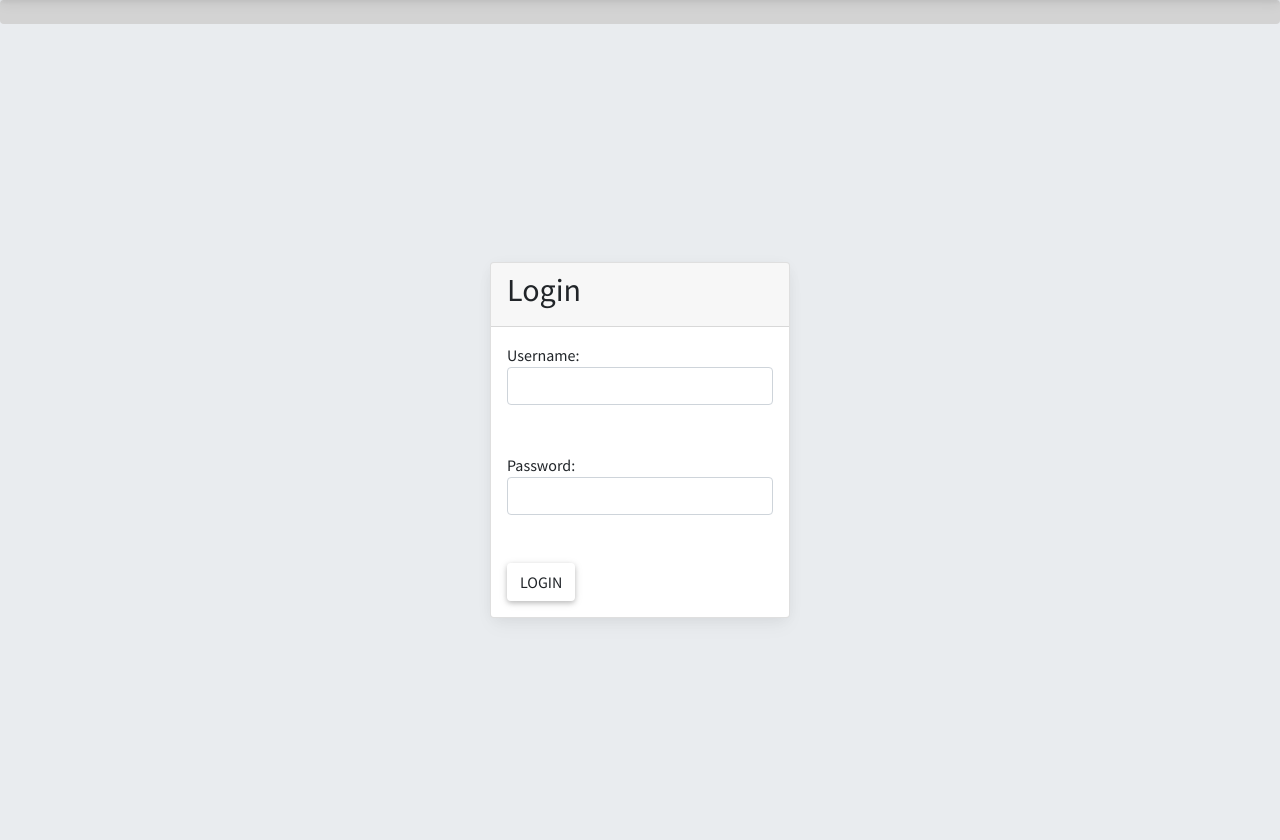
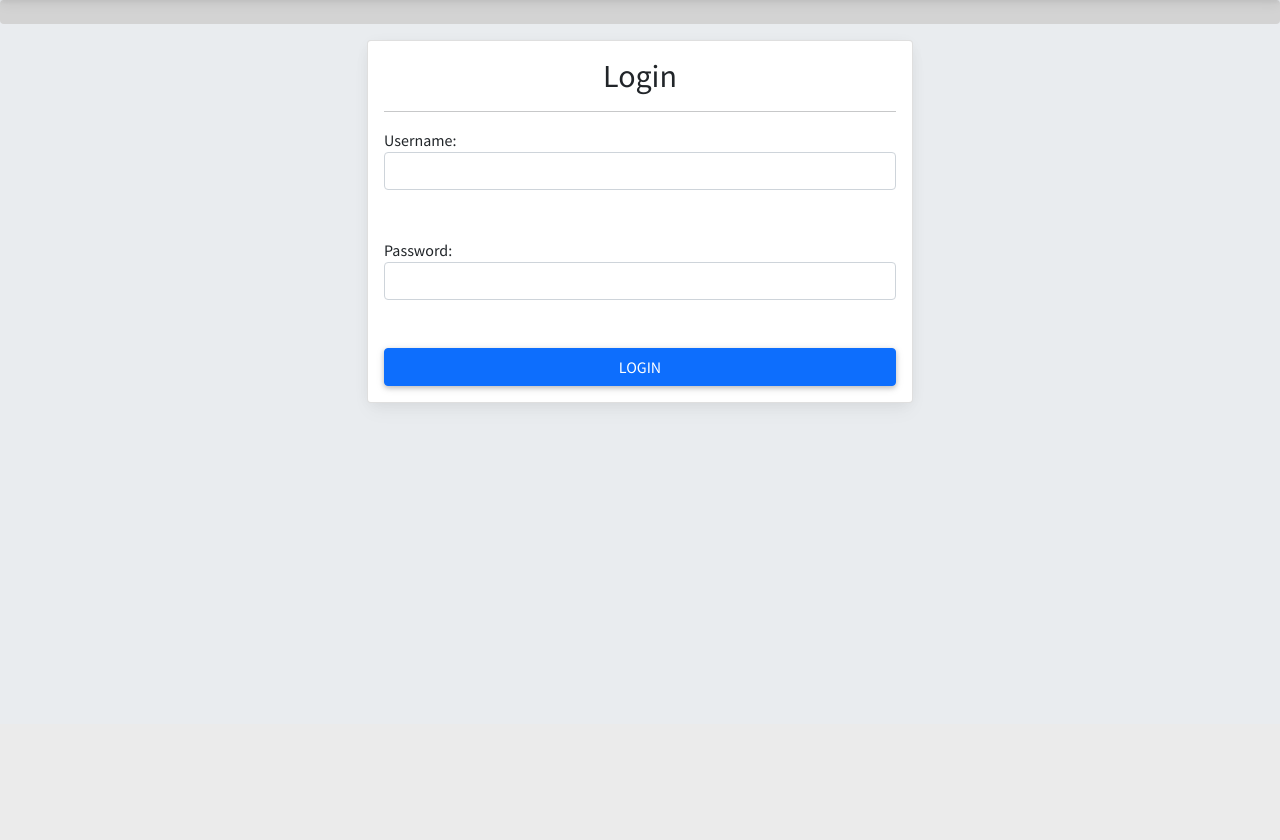
Before and after one commit to mattronix/opentak-onboarding-portal, a Flask app: page /login in a window 1280 px wide. Shown: the part 76-916 px from the top of the page. After the commit the page ends 482 px from the top, so only its background shows below. Run offline with Flask 3, Linux system fonts and the light colour scheme; parts of the project's set-up code (start-up, migrations or seed data) failed here and were passed over; some libraries are stand-ins or nearby versions.

Commit message:
better login

```diff
--- a/app/templates/base.html
+++ b/app/templates/base.html
@@ -67,8 +67,15 @@
 </ul>
   </div>
 
+  {% if error %}
+  <div class="container">
+    <div class="alert alert-danger" role="alert">
+        {{ error }}
+    </div>
+ </div>
+{% endif %}
+
   {% block content %}{% endblock %}
-
 
   <div>
 
--- a/app/templates/login.html
+++ b/app/templates/login.html
@@ -3,12 +3,15 @@
 
 
 {% block content %}
-<div style="display: flex; justify-content: center; align-items: center; height: 100vh;">
-    <div class="card" style="width:300px;">
-        <div class="card-header">
-            <h2>Login</h2>
-        </div>
+
+<div class="container">
+    <div class="row justify-content-center">
+        <div class="col-md-6">
+            <div class="card">
+
                     <div class="card-body">
+                        <h2 class="text-center">Login</h2>
+                        <hr>
                     <form action="/login" method="POST">
                         <label for="username">Username:</label>
                         <input class="form-control" type="text" id="username" name="username" required><br><br>
@@ -16,14 +19,12 @@
                         <label for="password">Password:</label>
                         <input class="form-control" type="password" id="password" name="password" required><br><br>
 
-                <input class="btn" type="submit" value="Login">
-
-                <div id="error-message"></div> <!-- Element to display error message -->
+                        <button type="submit" class="btn btn-primary btn-block">Login</button>
                     </form>
                 </div>
             </div>
         </div>
-
-
+    </div>
+</div>
 
 {% endblock %}
--- a/app/views.py
+++ b/app/views.py
@@ -30,9 +30,6 @@ def login():
         # Get the username and password from the form
         username = request.form.get('username')
         password = request.form.get('password')
-
-        # Perform authentication logic here
-        # ...
         try:
             otsSession = OTSClient(OTS_URL, username, password)
             # Store the OTS session in a session variable
```
Lines whose indentation alone changed are shown as unchanged.
